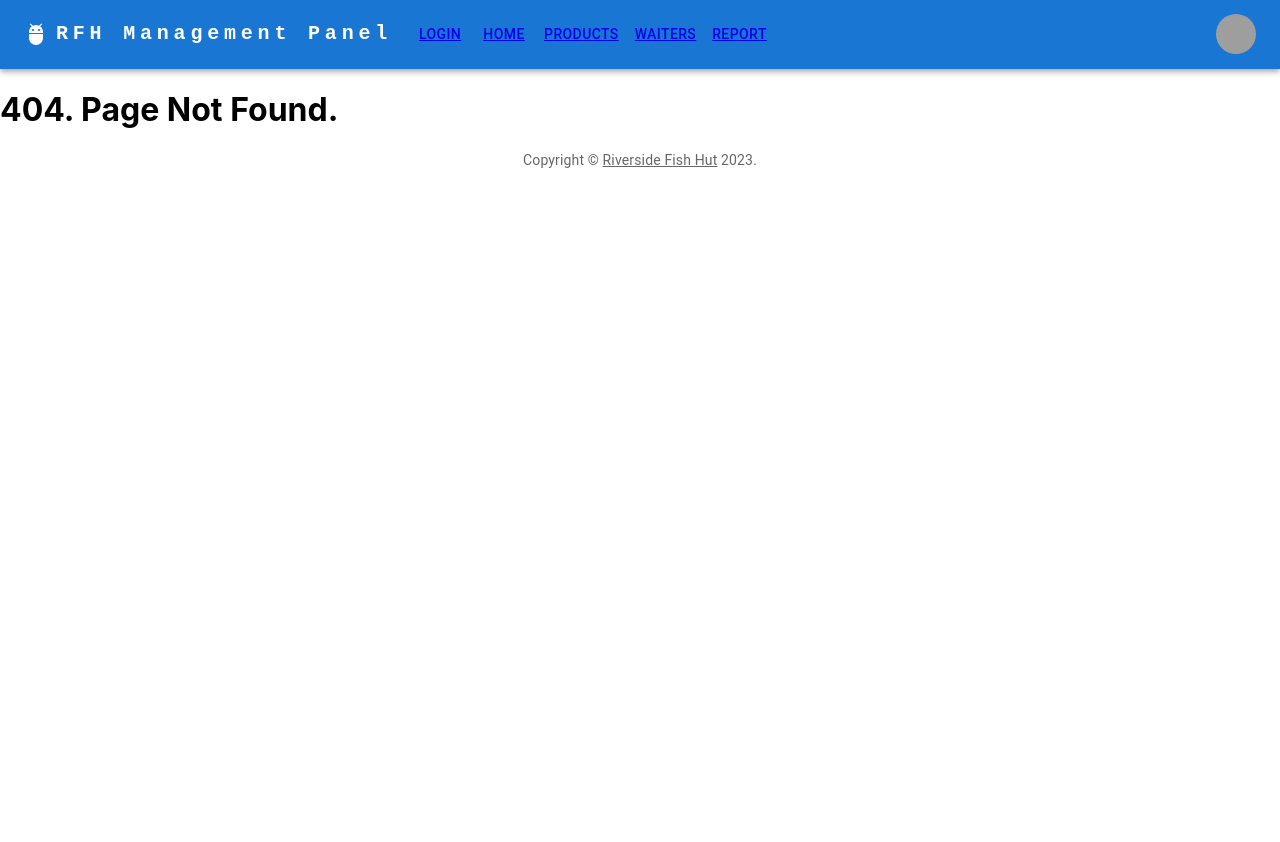
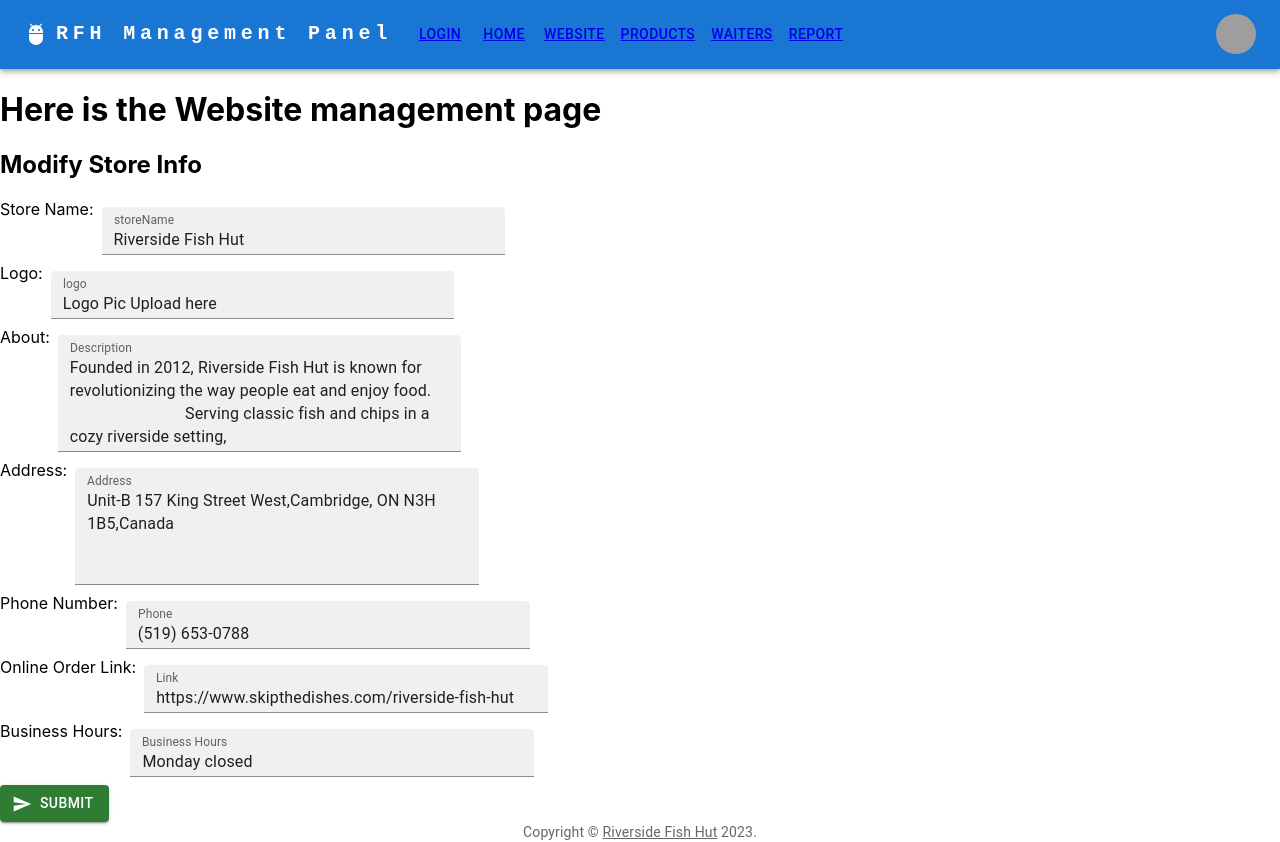
Before and after one commit to QianTea/capstone, a React (Create React App) app in the folder react-project/: page /website in a window 1280 px wide. Before the commit this address had no page. Before the commit the page ends 800 px from the top, so only its background shows below. Built offline with nearby package versions, Linux system fonts and the light colour scheme; grey boxes are pictures that could not be loaded.

Commit message:
admin panel - website mgt added

```diff
--- a/react-project/src/App.js
+++ b/react-project/src/App.js
@@ -11,7 +11,7 @@
 import Detail from './products/detail';
 import Login from './login/login';
 import DashboardContent from './home/dashboard';
-
+import Website from './website/website';
 function App() {
   return (
     <BrowserRouter>
@@ -19,6 +19,7 @@
           <Route path="/" element={<Layout />}>
           <Route path="/login" element={<Login />} />
           <Route path="/home" element={<DashboardContent />} />
+          <Route path="/website" element={<Website />} />
           <Route path='/products' element={<Product />} />
             <Route path="/products/:id" element={<Detail />} />
           <Route path="*" element={<NoPage />} />
--- a/react-project/src/shared/components/NavBar2.js
+++ b/react-project/src/shared/components/NavBar2.js
@@ -15,7 +15,7 @@
 import {Link} from 'react-router-dom';
 
 
-const pages = ['Login','Home', 'Products', 'Waiters','Report'];
+const pages = ['Login','Home', 'Website','Products', 'Waiters','Report'];
 const settings = ['Profile', 'Account', 'Dashboard', 'Logout'];
 
 function ResponsiveAppBar() {
--- /dev/null
+++ b/react-project/src/website/website.js
@@ -0,0 +1,112 @@
+import React from "react";
+
+import { Box } from "@mui/system";
+import TextField from '@mui/material/TextField';
+import Button from '@mui/material/Button';
+import SendIcon from '@mui/icons-material/Send';
+
+
+const Website = () => {
+    return (
+        <>
+            <h1>Here is the Website management page</h1>
+
+            <h2>Modify Store Info</h2>
+            <Box
+                component="form"
+                sx={{
+                    '& .MuiTextField-root': { m: 1 , width: '40ch'},
+                }}
+                noValidate
+                autoComplete="off"
+            >
+                <form name="addItem" >
+                    <div>Store Name:
+                        <TextField
+                            id="storeName"
+                            label="storeName"
+                            variant="filled"
+                            size="small"
+                            defaultValue="Riverside Fish Hut"
+                        />
+                    </div>
+
+                    <div>Logo:
+                        <TextField
+                            id="logo"
+                            label="logo"
+                            variant="filled"
+                            size="small"
+                            defaultValue="Logo Pic Upload here"
+                        />
+                    </div>
+
+                    <div>About:
+                        <TextField
+                            id="storeDescription"
+                            label="Description"
+                            multiline
+                            rows={4}
+                            variant="filled"
+                            size="small"
+                            defaultValue="Founded in 2012, Riverside Fish Hut is known for revolutionizing the way people eat and enjoy food.
+                            Serving classic fish and chips in a cozy riverside setting,
+                            with a patio during the summer!
+                            Follow us on Facebook!"
+                        />
+
+                    </div>
+
+                    <div>Address:
+                        <TextField
+                            id="address"
+                            label="Address"
+                            multiline
+                            rows={4}
+                            variant="filled"
+                            size="small"
+                            defaultValue="Unit-B 157 King Street West,Cambridge, ON N3H 1B5,Canada"
+                        />
+                    </div>
+
+                    <div>Phone Number:
+                        <TextField
+                            id="phone"
+                            label="Phone"
+                            variant="filled"
+                            size="small"
+                            fullWidth
+                            defaultValue="(519) 653-0788"
+                        />
+                    </div>
+
+                    <div>Online Order Link:
+                        <TextField
+                            id="orderLink"
+                            label="Link"
+                            variant="filled"
+                            size="small"
+                            fullWidth
+                            defaultValue="https://www.skipthedishes.com/riverside-fish-hut"
+                        />
+                    </div>
+
+                    <div>Business Hours:
+                        <TextField
+                            id="businessHour"
+                            label="Business Hours"
+                            variant="filled"
+                            size="small"
+                            defaultValue="Monday closed"
+                        />
+                    </div>
+
+                    <Button variant="contained" startIcon={<SendIcon />} color="success">
+                        Submit
+                    </Button>
+                </form>
+            </Box>
+        </>
+    )
+}
+export default Website;
```
